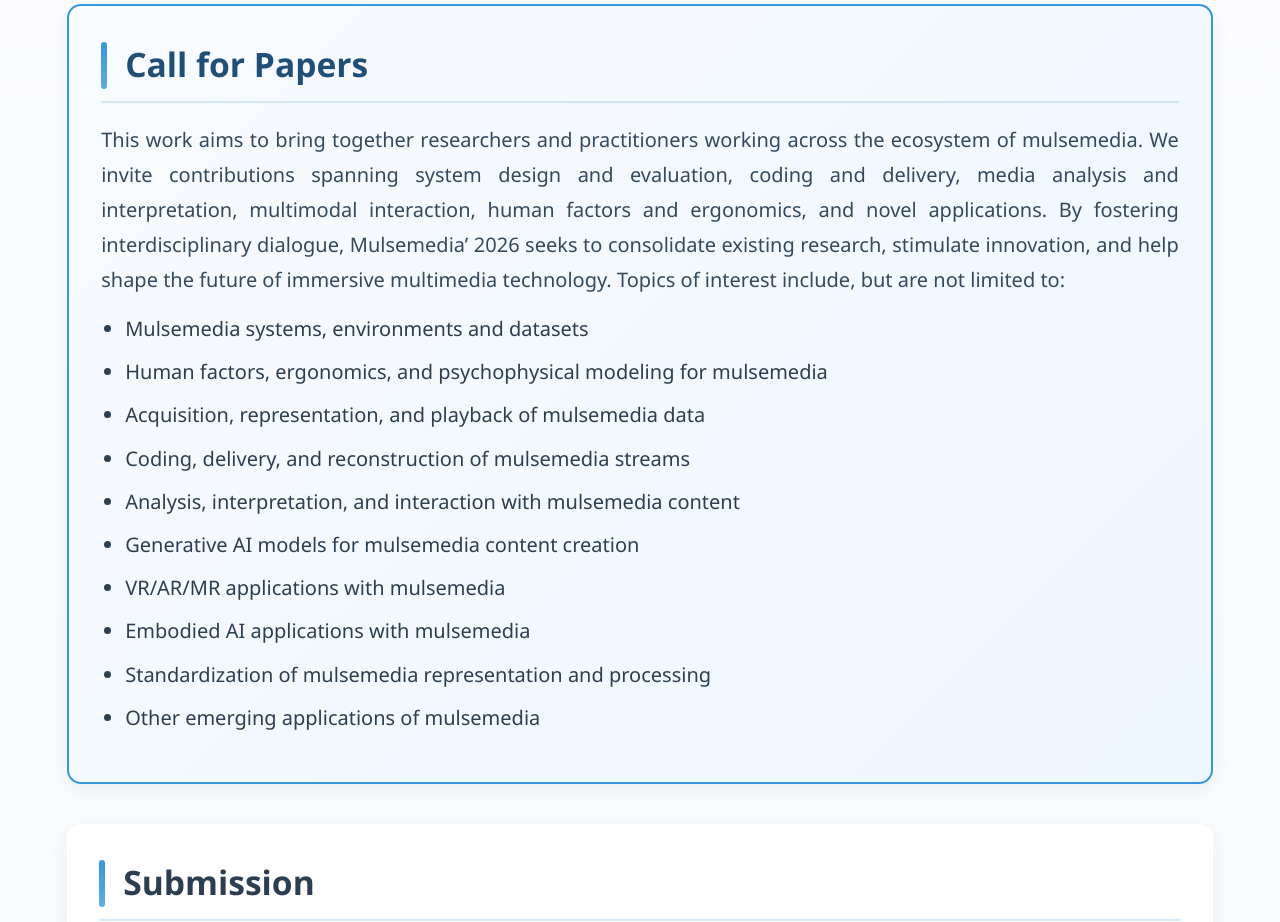
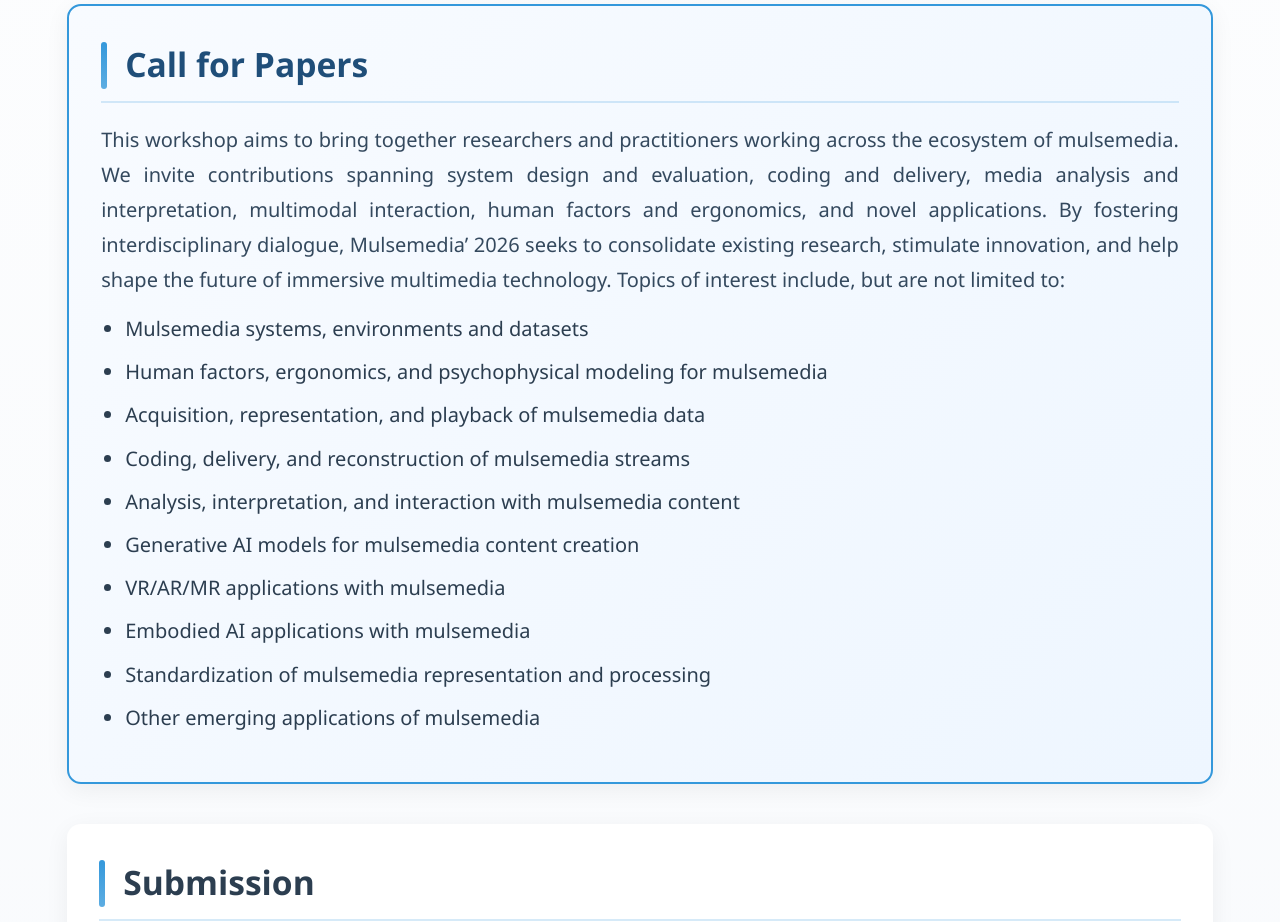
Before and after one commit to mulsemedia2026/mulsemedia2026.github.io, a plain HTML site: page index.html in a window 1280 px wide. Shown: the part 1180-2102 px from the top of the page. Drawn offline with Linux system fonts and the light colour scheme.

Commit message:
Update index.html

```diff
--- a/index.html
+++ b/index.html
@@ -52,7 +52,7 @@
 
         <section id="call_for_paper" >
             <h3>Call for Papers</h3>
-            <p>This work aims to bring together researchers and practitioners working across the ecosystem of mulsemedia. We invite contributions spanning system design and evaluation, coding and delivery, media analysis and interpretation, multimodal interaction, human factors and ergonomics, and novel applications. By fostering interdisciplinary dialogue, Mulsemedia’ 2026 seeks to consolidate existing research, stimulate innovation, and help shape the future of immersive multimedia technology. Topics of interest include, but are not limited to: </p>
+            <p>This workshop aims to bring together researchers and practitioners working across the ecosystem of mulsemedia. We invite contributions spanning system design and evaluation, coding and delivery, media analysis and interpretation, multimodal interaction, human factors and ergonomics, and novel applications. By fostering interdisciplinary dialogue, Mulsemedia’ 2026 seeks to consolidate existing research, stimulate innovation, and help shape the future of immersive multimedia technology. Topics of interest include, but are not limited to: </p>
             <ul>
                 <li>Mulsemedia systems, environments and datasets</li>
                 <li>Human factors, ergonomics, and psychophysical modeling for mulsemedia</li>
```
